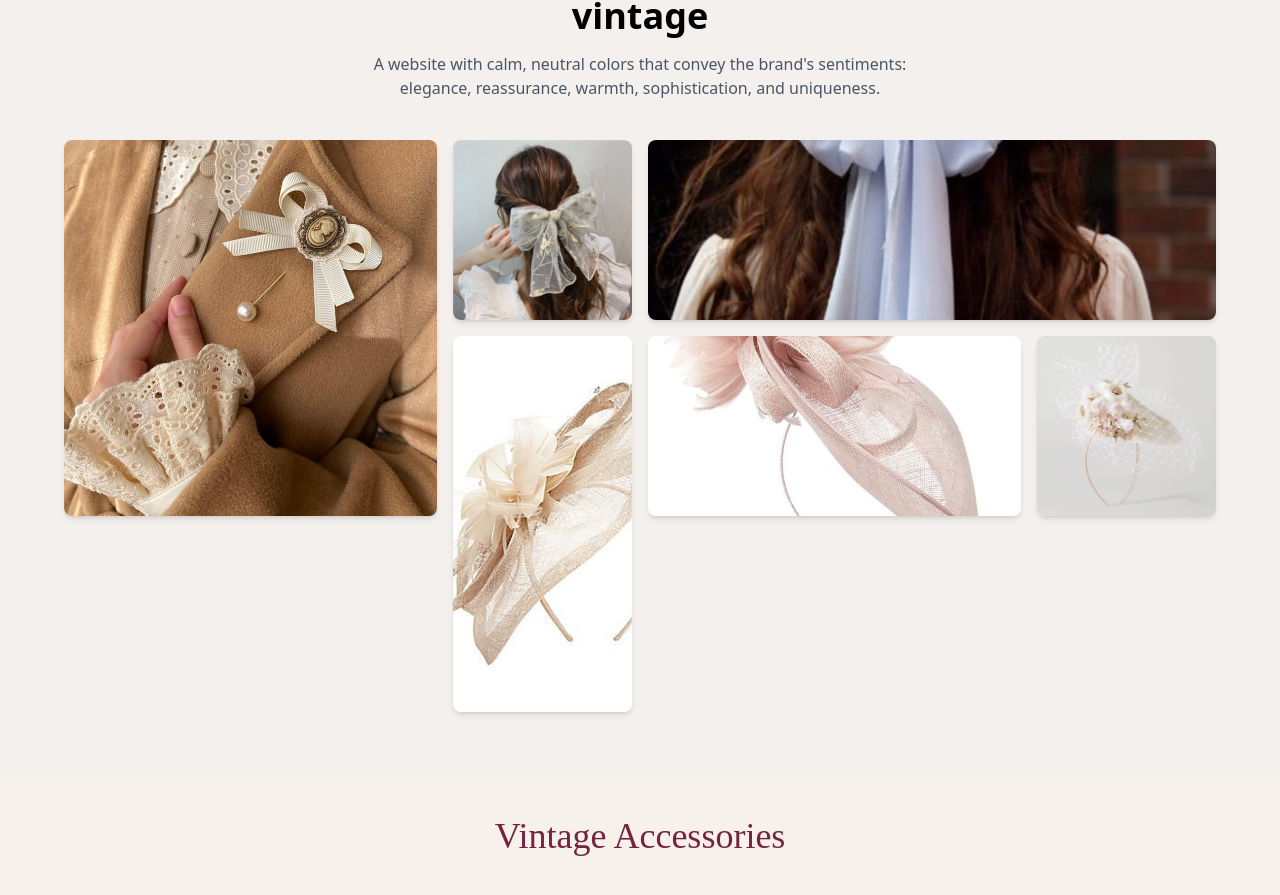
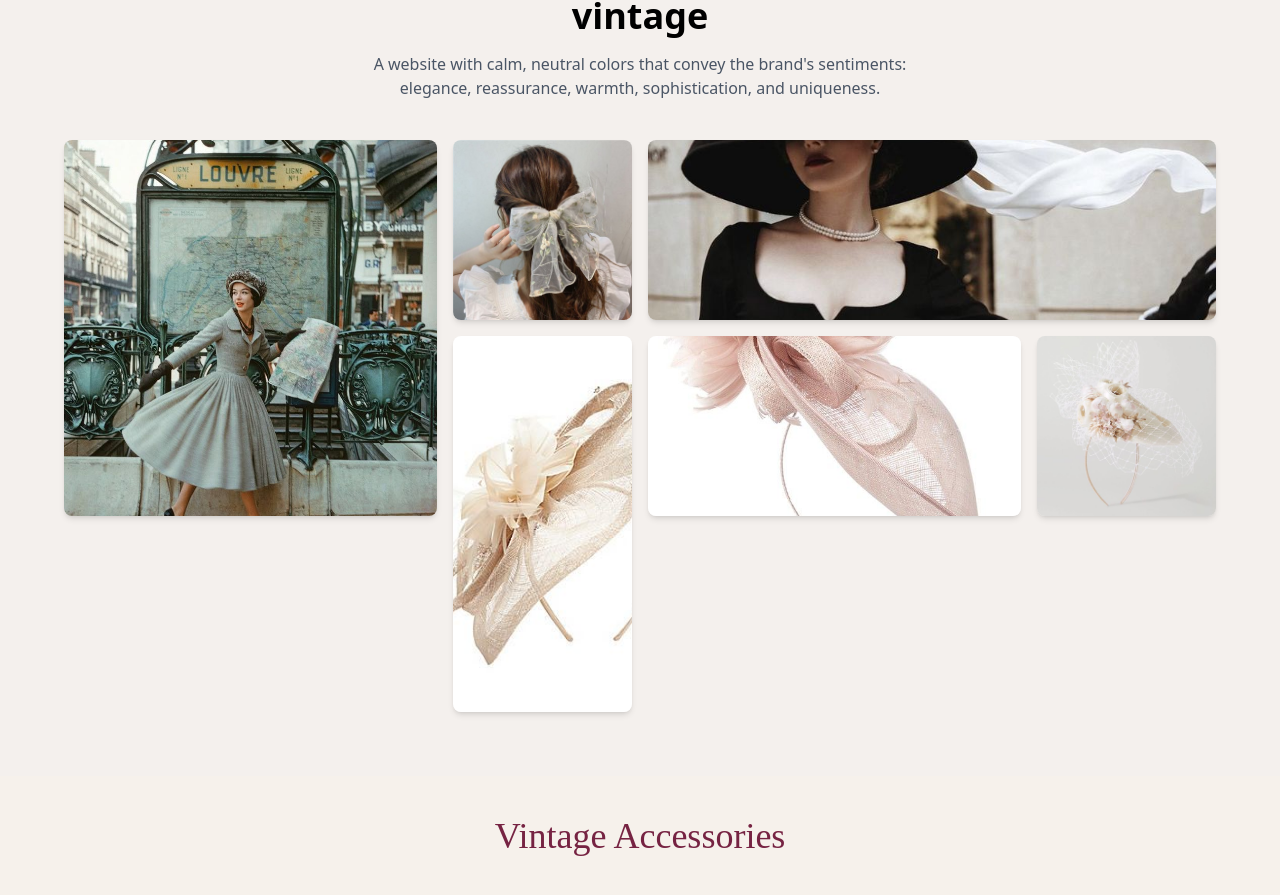
Before and after one commit to Smah-amen/vintage-store, a Next.js app: page / in a window 1280 px wide. Shown: the part 1638-2533 px from the top of the page. Built offline with nearby package versions, Linux system fonts and the light colour scheme; a web font is replaced by a local one.

Commit message:
Update images in Moodboard component for improved visual consistency

```diff
--- a/src/components/Moodboard.jsx
+++ b/src/components/Moodboard.jsx
@@ -1,9 +1,9 @@
 // components/Moodboard.tsx
 export default function Moodboard() {
     const images = [
-      { src: "/acss1.jpg", col: "col-span-2", row: "row-span-2" },
+      { src: "/ph1.jpg", col: "col-span-2", row: "row-span-2" },
       { src: "/acss2.jpg", col: "col-span-1", row: "row-span-1" },
-      { src: "/acss3.jpg", col: "col-span-3", row: "row-span-1" },
+      { src: "/ph2.jpg", col: "col-span-3", row: "row-span-1" },
       { src: "/acss4.jpg", col: "col-span-1", row: "row-span-2" },
       { src: "/acss5.jpg", col: "col-span-2", row: "row-span-1" },
       { src: "/acss6.jpg", col: "col-span-1", row: "row-span-1" },
```
